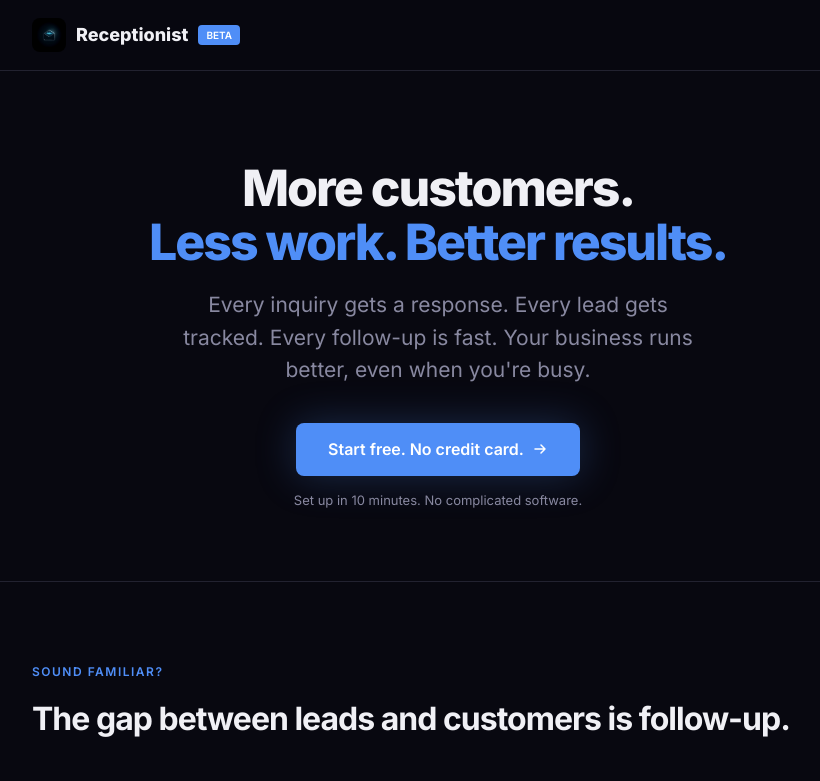
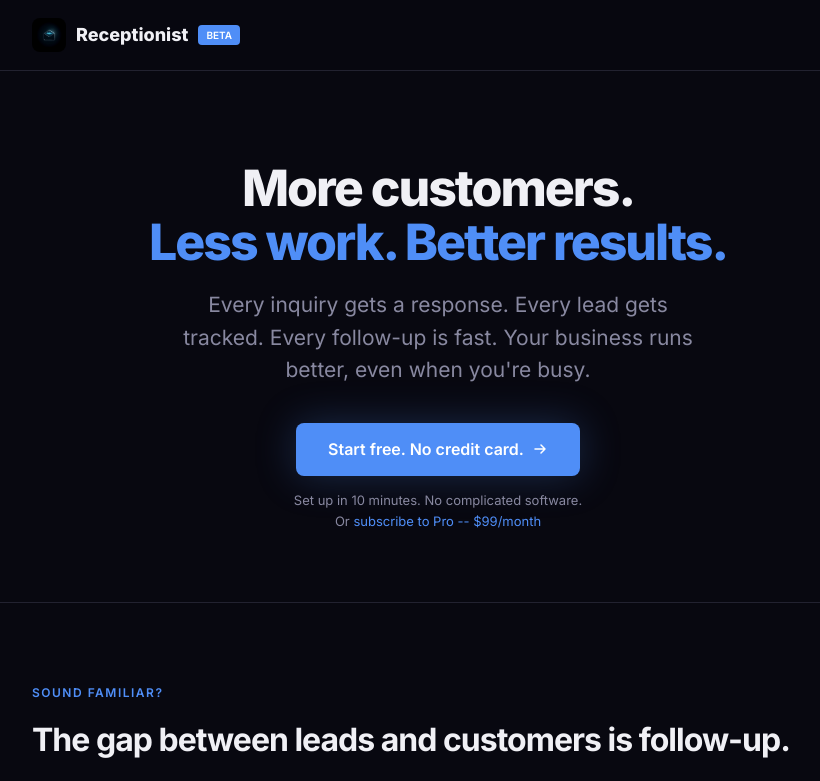
Before and after one commit to jesustheaibot/agentops, a plain HTML site: page index.html in a window 1280 px wide. Shown: the top 781 px of the page, without its empty margins (202-1022 px from the left). Drawn offline with Linux system fonts and the light colour scheme.

Commit message:
Add Stripe Payment Link for Pro tier

```diff
--- a/index.html
+++ b/index.html
@@ -303,7 +303,7 @@
             Start free. No credit card.
             <svg width="16" height="16" viewBox="0 0 16 16" fill="none"><path d="M3 8h10M9 4l4 4-4 4" stroke="currentColor" stroke-width="1.5" stroke-linecap="round" stroke-linejoin="round"/></svg>
         </a>
-        <p class="hero-note">Set up in 10 minutes. No complicated software.</p>
+        <p class="hero-note">Set up in 10 minutes. No complicated software.<br>Or <a href="https://buy.stripe.com/00w8wObjbebT1FY26f9k402" target="_blank" style="color:var(--accent);">subscribe to Pro -- $99/month</a></p>
     </div>
 </section>
 
@@ -498,6 +498,7 @@
             Start free. No credit card.
             <svg width="16" height="16" viewBox="0 0 16 16" fill="none"><path d="M3 8h10M9 4l4 4-4 4" stroke="currentColor" stroke-width="1.5" stroke-linecap="round" stroke-linejoin="round"/></svg>
         </a>
+        <p style="margin-top:12px;color:var(--muted);font-size:14px;">or <a href="https://buy.stripe.com/00w8wObjbebT1FY26f9k402" target="_blank" style="color:var(--accent);">subscribe to Pro -- $99/month</a></p>
     </div>
 </section>
 
```
